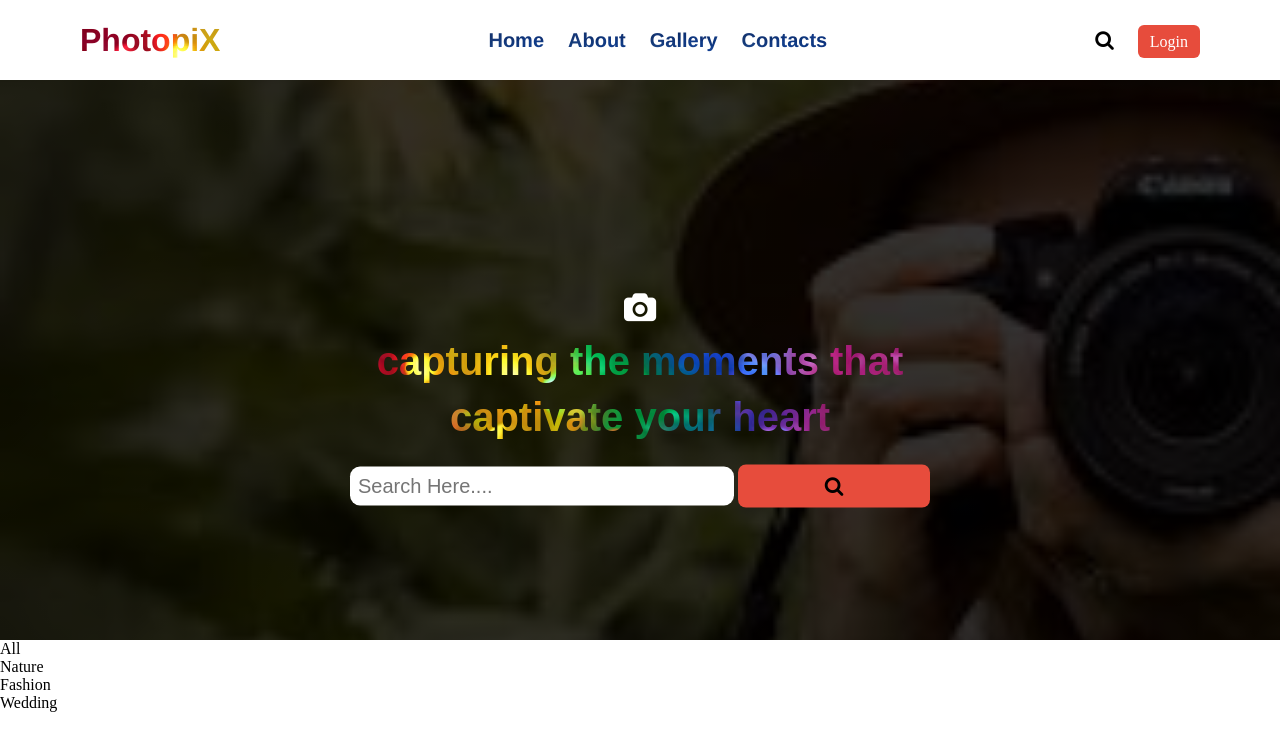
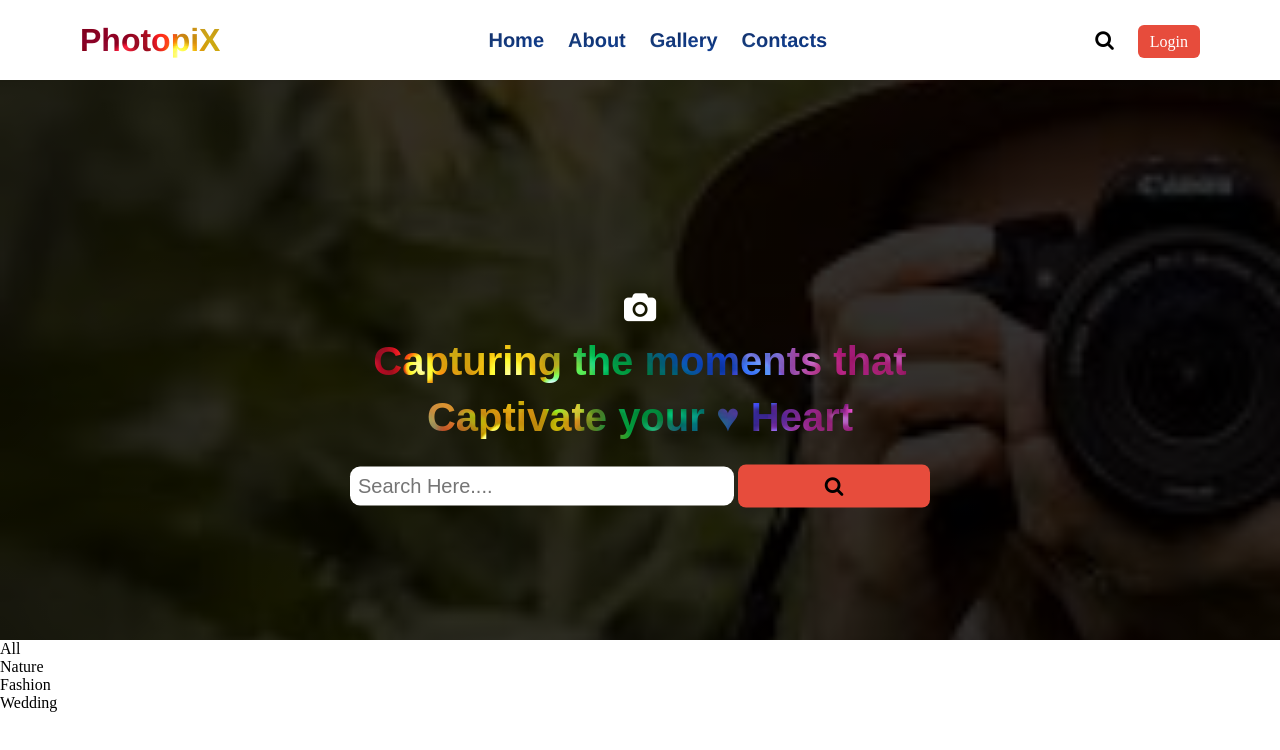
Before and after one commit to chandanK2000/htmlcssjavascript-projects, a plain HTML site: page index.html in a window 1280 px wide. Drawn offline with Linux system fonts and the light colour scheme.

Commit message:
add heart emoji in the index.html file

```diff
--- a/index.html
+++ b/index.html
@@ -27,7 +27,7 @@
 
         <section class="h-text">
             <i class="fa fa-camera" id="camera"></i>
-            <h1>capturing the moments that captivate your heart</h1>
+            <h1>Capturing the moments that Captivate your  &hearts; Heart</h1>
             <input type="search" placeholder="Search Here....">
             <button><i class="fa fa-search"></i></button>
         </section>
```
